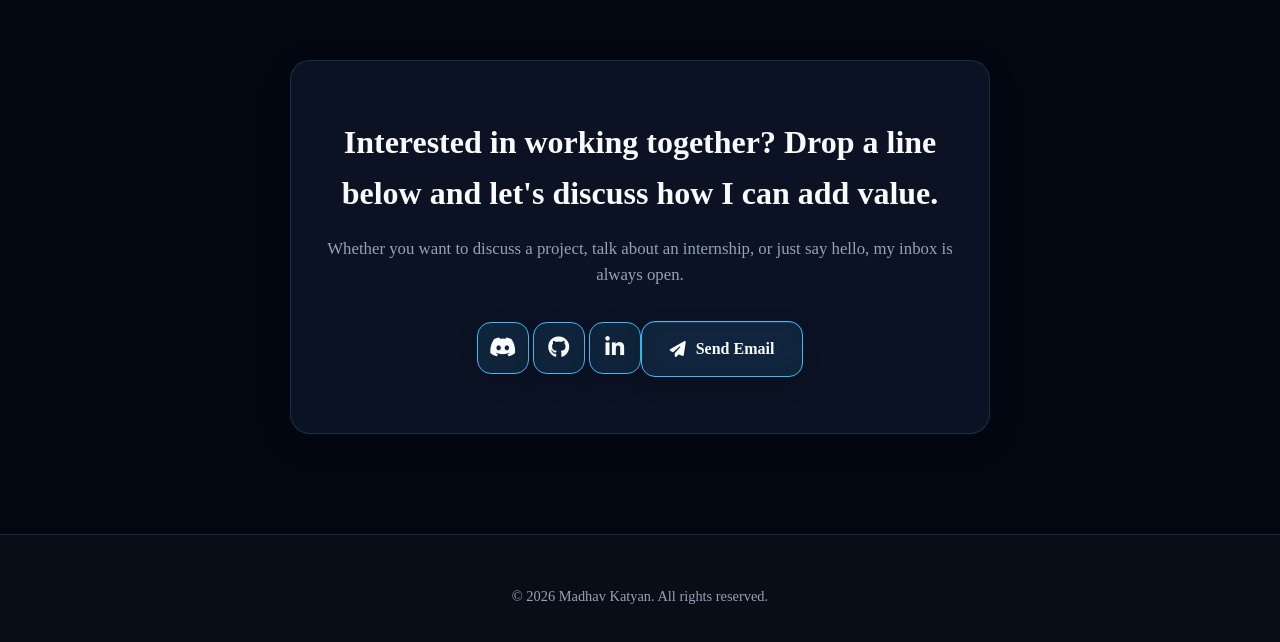
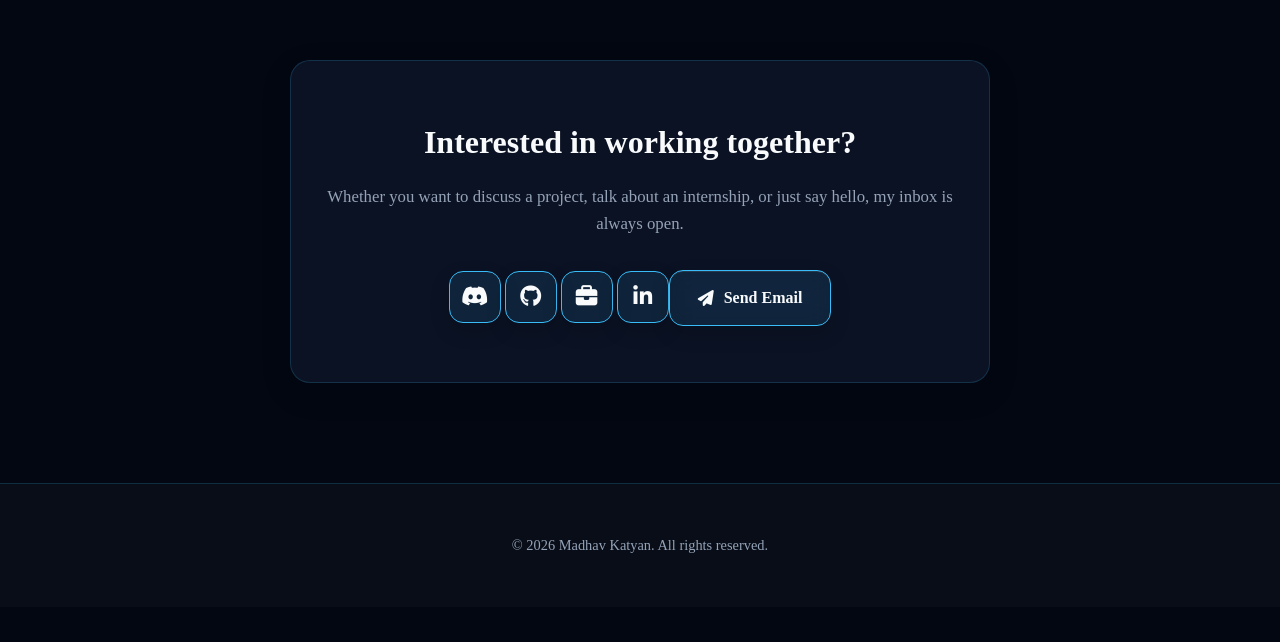
Before and after one commit to maddyintech/MY-portfolio, a plain HTML site: page index.html in a window 1280 px wide. Shown: the part 8135-8777 px from the top of the page. After the commit the page ends 8742 px from the top, so only its background shows below. Drawn offline with nearby package versions, Linux system fonts and the light colour scheme; animation ran at ten frames a second.

Commit message:
Update index.html

```diff
--- a/index.html
+++ b/index.html
@@ -1423,7 +1423,7 @@
 <section id="contact">
   <div class="container">
     <div class="contact-card hover-float-card" id="contactCardContent">
-      <h3>Interested in working together? Drop a line below and let's discuss how I can add value.</h3>
+      <h3>Interested in working together?</h3>
       <p>
         Whether you want to discuss a project, talk about an internship, or just say hello, my inbox is always open.
       </p>
@@ -1435,12 +1435,17 @@
 
         <a href="https://github.com/maddyintech" target="_blank" rel="noopener" class="btn-3d-icon" aria-label="GitHub Profile">
           <i class="fa-brands fa-github"></i>
+        </a>
+        <a href="https://www.fiverr.com/s/odW4wrV" target="_blank" rel="noopener" class="btn-3d-icon" aria-label="GitHub Profile">
+          <i class="fa-solid fa-briefcase"></i>
         </a>
         <a href="https://www.linkedin.com/in/madhav-kumar-ab4bb6384?utm_source=share_via&utm_content=profile&utm_medium=member_android" target="_blank" rel="noopener" class="btn-3d-icon" aria-label="LinkedIn Profile">
           <i class="fa-brands fa-linkedin-in"></i>
        <a href="mailto:madhavkatyanatwork@gmail.com" class="btn-3d-mail" id="sendEmailBtn">
   <i class="fa-solid fa-paper-plane"></i> Send Email
 </a>
+
+
       </div>
     </div>
   </div>
```
